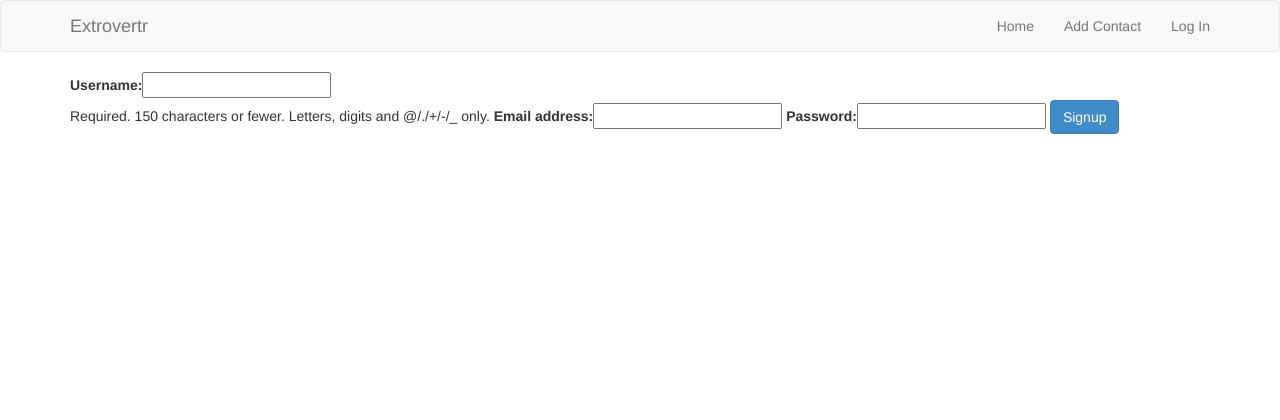
After one commit to jsmoxon/extrovertr, a Django app: page /signup/ in a window 1280 px wide. The commit adds this page. Shown: the top 420 px of the page. Run offline with Django 3.2, Linux system fonts and the light colour scheme; parts of the project's set-up code (start-up, migrations or seed data) failed here and were passed over; some libraries are stand-ins or nearby versions.

Commit message:
create profile

```diff
--- a/extrovertr/urls.py
+++ b/extrovertr/urls.py
@@ -1,5 +1,6 @@
 from django.conf.urls import patterns, include, url
 from django.contrib import admin
+from pg.views import create_user_profile
 
 urlpatterns = patterns('',
     # Examples:
@@ -11,5 +12,6 @@ urlpatterns = patterns('',
     url(r'^$', 'django.contrib.auth.views.login', {'template_name': 'home_page.html'}, name='home'),
     url(r'^accounts/login/', 'django.contrib.auth.views.login', {'template_name': 'login.html'}, name='login'),
     url(r'^logout/$', 'django.contrib.auth.views.logout', {'next_page': '/'}),
+    url(r'^signup/$', 'pg.views.create_user_profile', name='signup')
 
 )
--- a/pg/forms.py
+++ b/pg/forms.py
@@ -2,6 +2,15 @@ from models import *
 from django.forms import ModelForm, Textarea, HiddenInput
 from django import forms
 from django.forms.formsets import formset_factory, BaseFormSet
+
+class RegistrationForm(ModelForm):
+	class Meta:
+		model = User
+		fields = ('username', 'email', 'password')
+		widgets = {
+			'password': forms.PasswordInput()
+		}
+
 
 class BaseContactFormset(BaseFormSet):
 	def save_form(self, user_profile):
--- /dev/null
+++ b/pg/templates/create_profile.html
@@ -0,0 +1,10 @@
+{% extends 'base.html' %}
+{% block page %}
+<form method="post" action="">
+{% csrf_token %}
+
+{{form}}
+
+<input type="submit" class="btn btn-primary" value="Signup" />
+</form>
+{% endblock %}
--- a/pg/templates/home_page.html
+++ b/pg/templates/home_page.html
@@ -2,10 +2,10 @@
 {% block page %}
 <form method="post" action="/">
 {% csrf_token %}
-
 {{form}}
-
 <input type="submit" class="btn btn-primary" value="login" />
 <input type="hidden" name="next" value="/app/contacts/" />
 </form>
+
+<a href="/signup/"><button class="btn btn-success">Signup</button></a>
 {% endblock %}
--- a/pg/views.py
+++ b/pg/views.py
@@ -3,6 +3,33 @@ from django.http import HttpResponse
 from models import *
 from forms import *
 from django.contrib.auth.decorators import login_required
+from django.contrib.auth import authenticate, login
+
+
+def create_user_profile(request):
+	if request.method == 'POST':
+		form = RegistrationForm(request.POST)
+		if form.is_valid():
+			user = User.objects.create_user(form.cleaned_data['username'], form.cleaned_data['email'], form.cleaned_data['password'] )
+			user.save()
+			UserProfile.objects.create(user=user)
+			username = form.cleaned_data['username']
+			password = form.cleaned_data['password']
+			authorize_user = authenticate(username=username, password=password)
+			if authorize_user is not None:
+				if authorize_user.is_active:
+					login(request, authorize_user)
+				else:
+					print "not activ"
+			else:
+				print "no user"
+			return redirect('list_contacts')
+		else:
+			return HttpResponse("fail")
+	else:
+		form = RegistrationForm()
+	return render(request, 'create_profile.html', {'form':form})
+
 
 @login_required()
 def add_contacts(request):
```
Also changed, not shown: pg/templates/view_contact.html (+4 -4 lines).
